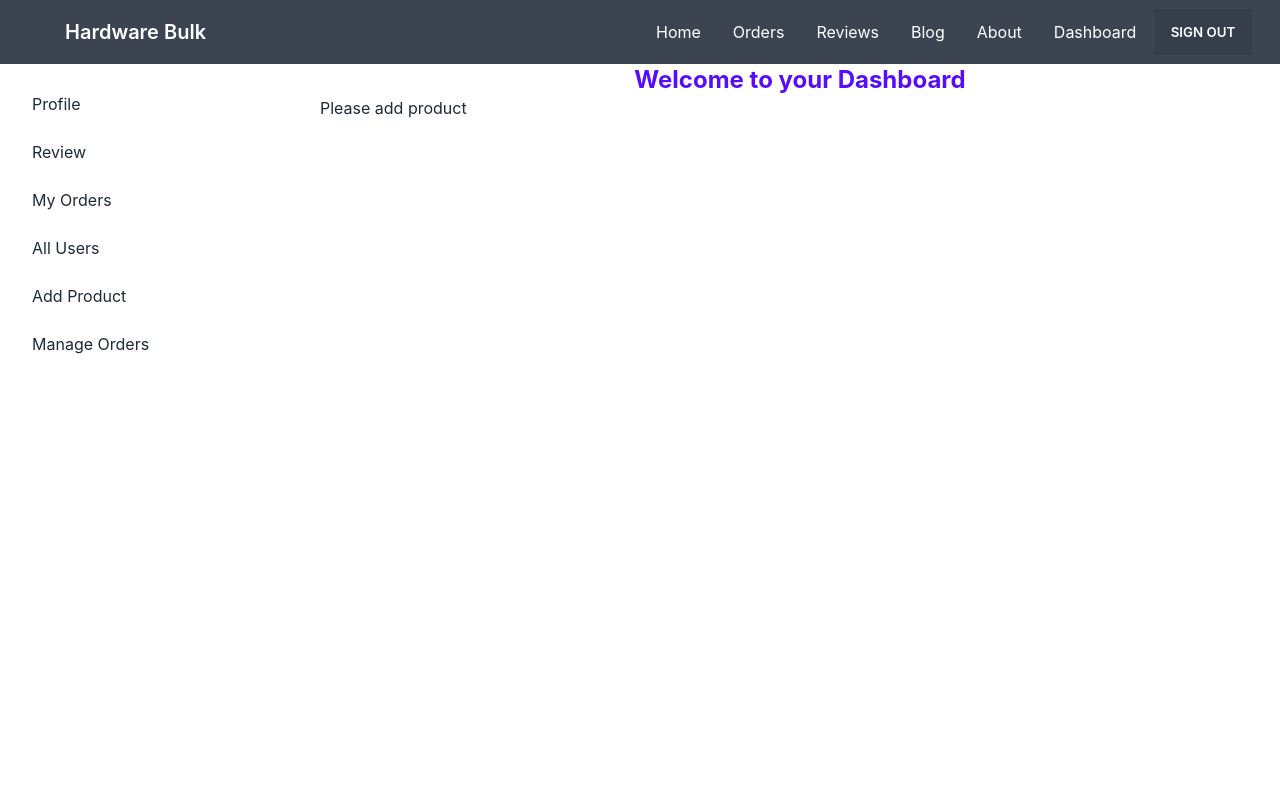
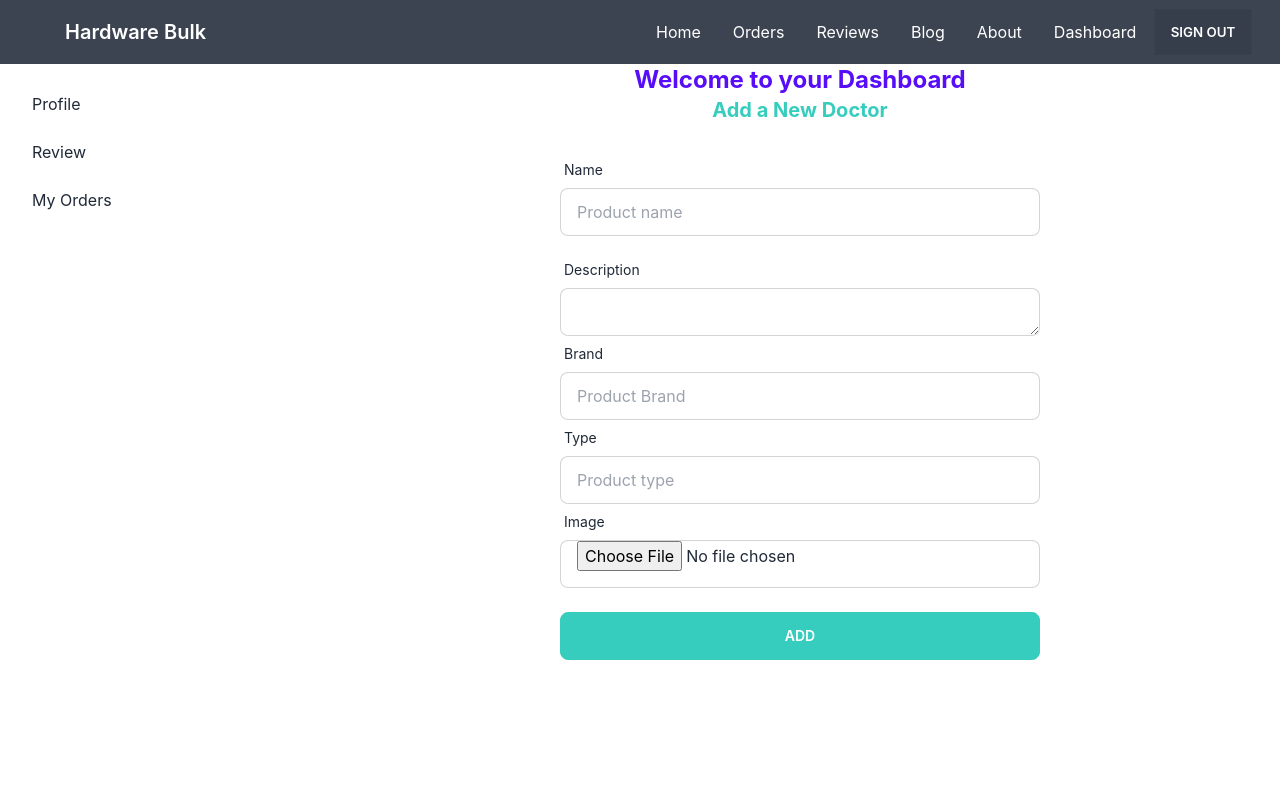
Before and after one commit to Monirul-98/Manufacturer-client, a React (Create React App) app: page /dashboard/addProduct in a window 1280 px wide. Shown: the top 800 px of the page. Built offline with nearby package versions, Linux system fonts and the light colour scheme; no server answers; sample sign-in values are in the browser's storage.

Commit message:
Add Products done

```diff
--- a/src/hooks/useAdmin.js
+++ b/src/hooks/useAdmin.js
@@ -6,7 +6,7 @@ const useAdmin = (user) => {
   useEffect(() => {
     const email = user?.email;
     if (email) {
-      fetch(`https://calm-ridge-39010.herokuapp.com/admin/${email}`, {
+      fetch(`http://localhost:5000/admin/${email}`, {
         method: "GET",
         headers: {
           "content-type": "application/json",
--- a/src/pages/Dashboard/AddProduct.js
+++ b/src/pages/Dashboard/AddProduct.js
@@ -1,9 +1,142 @@
 import React from "react";
+import { useForm } from "react-hook-form";
+import { toast } from "react-toastify";
 
 const AddProduct = () => {
+  const {
+    register,
+    formState: { errors },
+    handleSubmit,
+    reset,
+  } = useForm();
+
+  const imageStorageKey = "25747a08d06b75e7579a6091ea98533f";
+  const onSubmit = async (data) => {
+    const image = data.image[0];
+    const formData = new FormData();
+    formData.append("image", image);
+    const url = `https://api.imgbb.com/1/upload?key=${imageStorageKey}`;
+    fetch(url, {
+      method: "POST",
+      body: formData,
+    })
+      .then((res) => res.json())
+      .then((result) => {
+        if (result.success) {
+          const img = result.data.url;
+          const product = {
+            name: data.name,
+            description: data.description,
+            brand: data.brand,
+            type: data.type,
+            img: img,
+          };
+          console.log(product);
+          //Send data to database
+          fetch("http://localhost:5000/allProducts", {
+            method: "POST",
+            headers: {
+              "content-type": "application/json",
+              authorization: `Bearer ${localStorage.getItem("accessToken")}`,
+            },
+            body: JSON.stringify(product),
+          })
+            .then((res) => res.json())
+            .then((inserted) => {
+              if (inserted.insertedId) {
+                toast.success("Product added successfully");
+                reset();
+              } else {
+                toast.error("Failed to add Product!");
+              }
+            });
+        }
+      });
+  };
+
   return (
     <div>
-      <h2>Please add product</h2>
+      <h2 className="text-center text-xl text-accent font-bold mb-7">
+        Add a New Doctor
+      </h2>
+      <form onSubmit={handleSubmit(onSubmit)} className="w-2/4 mx-auto">
+        <div className="form-control">
+          <label className="label">
+            <span className="label-text">Name</span>
+          </label>
+          <input
+            type="text"
+            placeholder="Product name"
+            className="input input-bordered"
+            {...register("name", {
+              required: {
+                value: true,
+                message: "Name is required",
+              },
+            })}
+          />
+          <label className="label">
+            {errors.name?.type === "required" && (
+              <span className="label-text-alt text-red-700">
+                {errors.name.message}
+              </span>
+            )}
+          </label>
+        </div>
+        <div className="form-control">
+          <label className="label">
+            <span className="label-text">Description</span>
+          </label>
+          <textarea
+            className="input input-bordered"
+            {...register("description", {})}
+          />
+        </div>
+        <div className="form-control">
+          <label className="label">
+            <span className="label-text">Brand</span>
+          </label>
+          <input
+            type="text"
+            placeholder="Product Brand"
+            className="input input-bordered"
+            {...register("brand")}
+          />
+        </div>
+        <div className="form-control">
+          <label className="label">
+            <span className="label-text">Type</span>
+          </label>
+          <input
+            type="text"
+            placeholder="Product type"
+            className="input input-bordered"
+            {...register("type")}
+          />
+        </div>
+        <div className="form-control">
+          <label className="label">
+            <span className="label-text">Image</span>
+          </label>
+          <input
+            type="file"
+            className="input input-bordered"
+            {...register("image", {
+              required: {
+                value: true,
+                message: "Image is required",
+              },
+            })}
+          />
+        </div>
+        <div className="form-control mt-6">
+          <input
+            type="submit"
+            value="Add"
+            className="btn btn-accent text-white"
+          />
+        </div>
+      </form>
     </div>
   );
 };
--- a/src/pages/Dashboard/AllUser.js
+++ b/src/pages/Dashboard/AllUser.js
@@ -30,7 +30,7 @@ const AllUser = () => {
               <th></th>
               <th>Email</th>
               <th></th>
-              <th>Favorite Color</th>
+              <th></th>
             </tr>
           </thead>
           <tbody>
--- a/src/pages/Dashboard/AllUserRow.js
+++ b/src/pages/Dashboard/AllUserRow.js
@@ -1,19 +1,39 @@
 import React from "react";
+import { toast } from "react-toastify";
 
-const AllUserRow = ({ user, index }) => {
+const AllUserRow = ({ user, index, refetch }) => {
   const { email, role } = user;
-
+  const makeAdmin = () => {
+    fetch(`http://localhost:5000/user/admin/${email}`, {
+      method: "PUT",
+      headers: {
+        authorization: `Bearer ${localStorage.getItem("accessToken")}`,
+      },
+    })
+      .then((res) => {
+        if (res.status === 403) {
+          toast.error("Failed to make an admin.");
+        }
+        return res.json();
+      })
+      .then((data) => {
+        if (data.modifiedCount > 0) {
+          refetch();
+          toast.success("Admin added successfully!!");
+        }
+      });
+  };
   return (
     <tr>
       <th>{index + 1}</th>
       <td>{email}</td>
-      {/* <td>
+      <td>
         {role !== "admin" && (
           <button onClick={makeAdmin} class="btn btn-accent text-white btn-xs">
             Make Admin
           </button>
         )}
-      </td> */}
+      </td>
       <td>
         <button class="btn btn-accent text-white btn-xs">Remove user</button>
       </td>
--- a/src/pages/Dashboard/Dashboard.js
+++ b/src/pages/Dashboard/Dashboard.js
@@ -19,19 +19,11 @@ const Dashboard = () => {
       <div className="drawer-side">
         <label htmlFor="dashboard-sidebar" className="drawer-overlay"></label>
         <ul className="menu p-4 overflow-y-auto w-80 bg-base-100 text-base-content">
-          {/* <!-- Sidebar content here --> */}
           <li>
             <Link to="/dashboard">Profile</Link>
           </li>
-          <li>
-            <Link to="/dashboard/addReview">Review</Link>
-          </li>
-          <li>
-            <Link to="/dashboard/myOrders">My Orders</Link>
-          </li>
-
-          {/* {admin && (
-            <> */}
+          {admin ? (
+            <>
               <li>
                 <Link to="/dashboard/users">All Users</Link>
               </li>
@@ -41,8 +33,17 @@ const Dashboard = () => {
               <li>
                 <Link to="/dashboard/manageOrder">Manage Orders</Link>
               </li>
-          {/*  </>
-          )} */}
+            </>
+          ) : (
+            <>
+              <li>
+                <Link to="/dashboard/addReview">Review</Link>
+              </li>
+              <li>
+                <Link to="/dashboard/myOrders">My Orders</Link>
+              </li>
+            </>
+          )}
         </ul>
       </div>
     </div>
```
Lines whose indentation alone changed are shown as unchanged.
